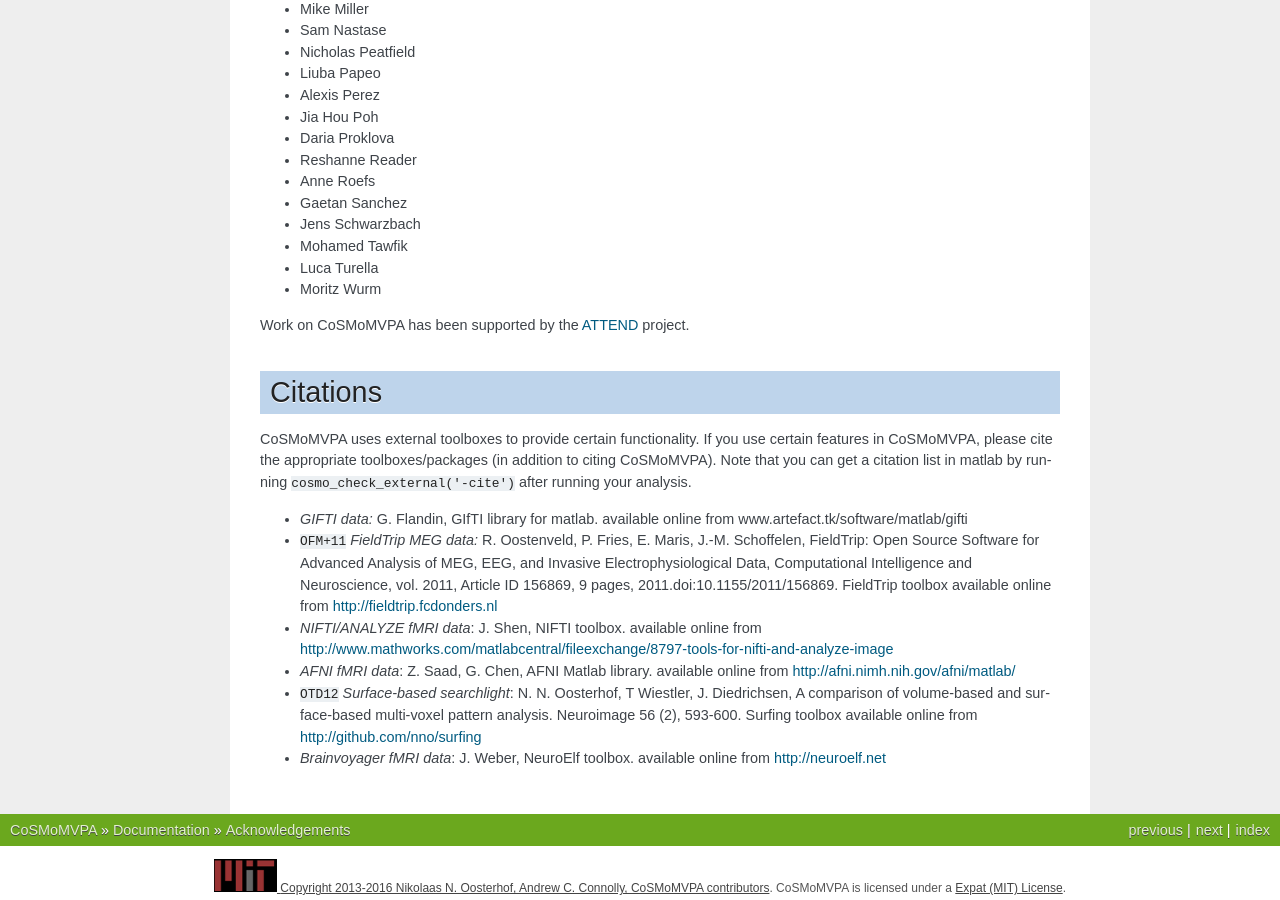
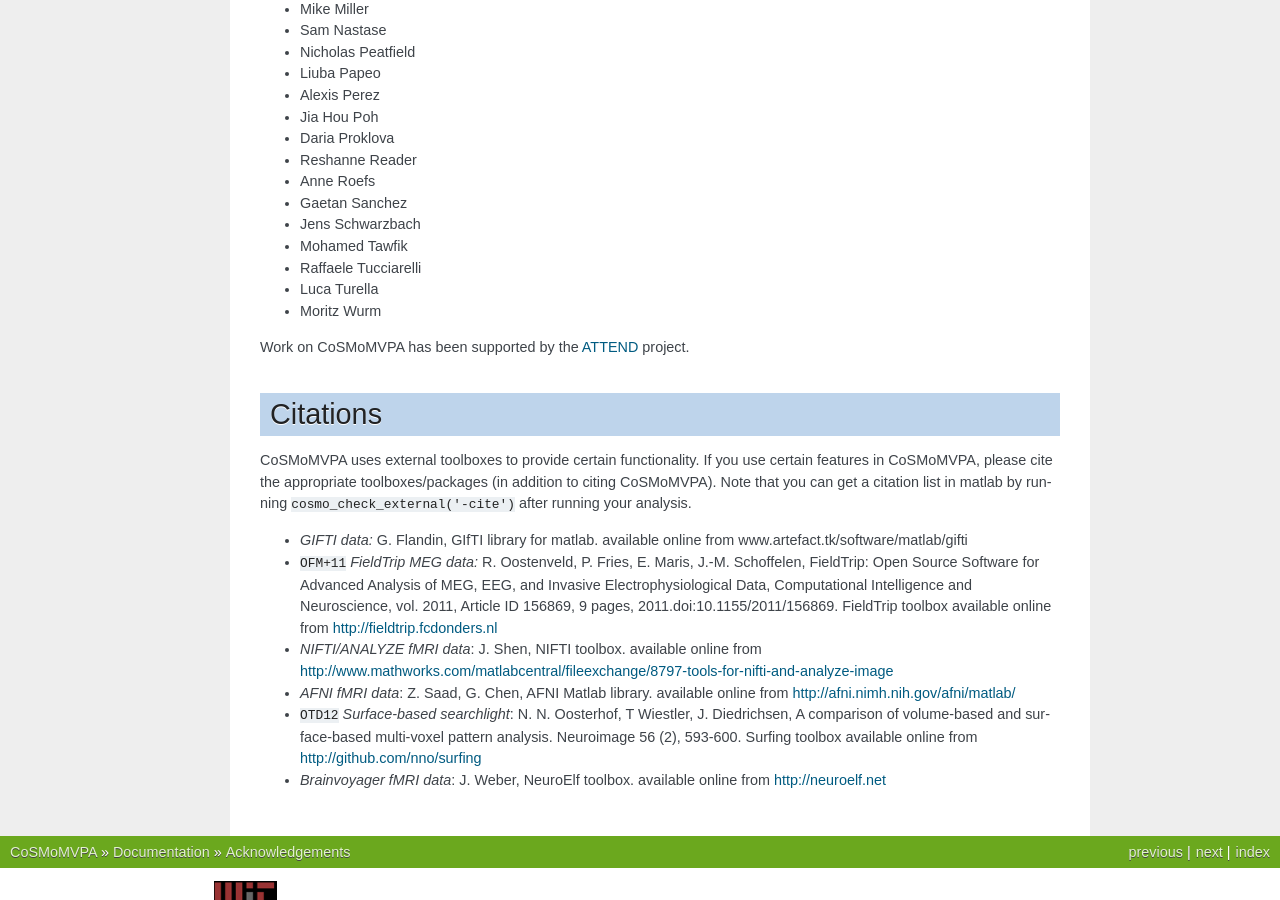
Before and after one commit to CoSMoMVPA/CoSMoMVPA, a Sphinx documentation site: the page built from doc/source/thanks.rst, in a window 1280 px wide and 900 px high, scrolled down 1053 px. Built offline with Sphinx 7.4.7, drawn with Linux system fonts in a browser that asks for light colours; pages that are not in the unit, such as notebooks, are missing from menus; cross-references to code outside the pages are shown as plain code.

Commit message:
BF+BK+ACK: do not add half a voxel offset to coordinates in BrainVoyager volumes, as this results in coordinates inconsistent with the BrainVoyager GUI (and which are probably wrong). Coordinates computed using code pre-dating this commit may be off by up to half a voxel. Thanks to #Raffaele Tucciarelli# for reporting the issue

```diff
--- a/doc/source/thanks.rst
+++ b/doc/source/thanks.rst
@@ -57,6 +57,7 @@ The following people have provided valuable suggestions, advice, support, or cod
 + Gaetan Sanchez
 + Jens Schwarzbach
 + Mohamed Tawfik
++ Raffaele Tucciarelli
 + Luca Turella
 + Moritz Wurm
 
```
Also changed, not shown: 3 other files.
